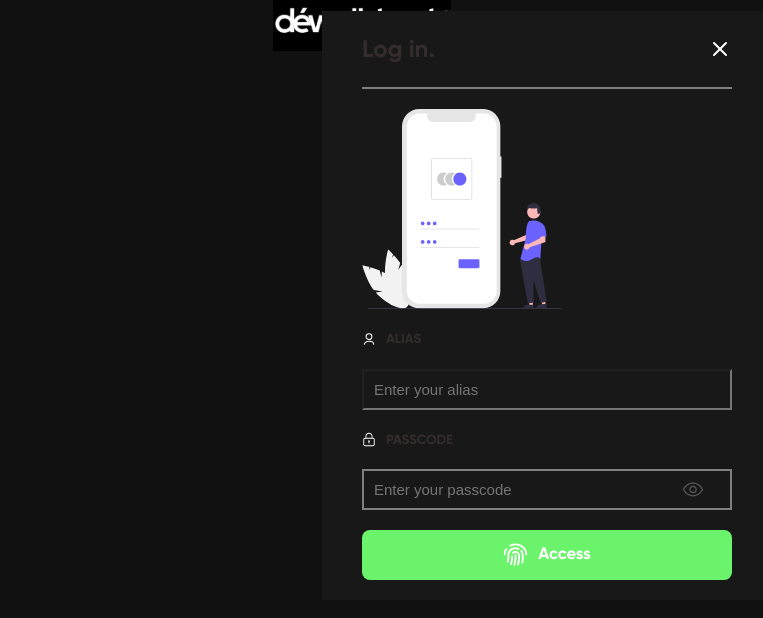
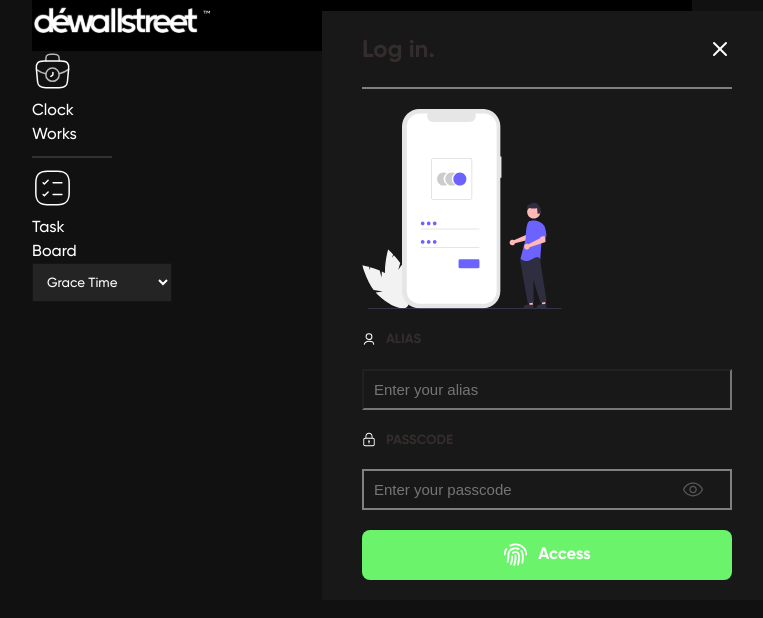
Before and after one commit to chieftain-defutura/Dewallstreet-Timesheet, a React (Vite) app: page / in a window 1280 px wide. Shown: the top 618 px of the page, without its empty margins (278-1041 px from the left). Built offline with nearby package versions, Linux system fonts and the light colour scheme.

Commit message:
pull loginpage

```diff
--- a/src/App.jsx
+++ b/src/App.jsx
@@ -1,10 +1,11 @@
 import { useState } from "react";
 import "./App.css";
 import Login_Page from "./components/Login_page/login_page";
-import Task from "./components/Assigntasks";
+
 import Header from "./components/Header/header";
 import { Route, Router, Routes } from "react-router-dom";
 import Homepage from "./pages/Home";
+import Task from "./components/Assigntasks";
 function App() {
   const [count, setCount] = useState(0);
 
@@ -14,6 +15,7 @@ function App() {
       <Routes>
         <Route path="/" element={<Homepage />} />
       </Routes>
+      <Task />
     </>
   );
 }
--- a/src/components/Assigntasks/assigntasks.css
+++ b/src/components/Assigntasks/assigntasks.css
@@ -1,10 +1,11 @@
 .clock_work,
 .task_board {
-  font-family: Gilroy-Bold;
+  font-family: Gilroy-Medium;
+  font-size: 16px;
 }
 .horizontal_line {
   border: 1px solid rgb(51, 50, 50);
-  width: 50px;
+  width: 80px;
 }
 .clock_work a,
 .task_board a {
--- a/src/components/Assigntasks/index.jsx
+++ b/src/components/Assigntasks/index.jsx
@@ -11,4 +11,4 @@ const Task =()=>{
     )
 }
 
-export default Task
+export default Task;
--- a/src/components/Timelinegraph/timelinegraph.css
+++ b/src/components/Timelinegraph/timelinegraph.css
@@ -1,6 +1,31 @@
-.timeline_graph > select option {
-  background-color: white;
+.timeline_header {
+  font-family: Gilroy-Medium;
+  color: white;
+  font-size: 13px;
+  display: flex;
+  gap: 180px;
 }
-/* #selection{
-    color: white;
-} */
+.timeline_header form select {
+  width: 140px;
+  padding: 10px;
+  background-color: rgb(37, 36, 36);
+  color: white;
+  border: 0.1px solid rgb(23, 20, 20);
+  font-family: Gilroy-Medium;
+  outline: none;
+}
+.time_period {
+  display: flex;
+  gap: 50px;
+}
+.horizontal_line_week {
+  border-bottom: 1px solid white;
+  width: 80px;
+}
+.week,
+.month,
+.year {
+  display: flex;
+  flex-direction: column;
+  align-items: center;
+}
--- a/src/components/Timelinegraph/timelinegraph.jsx
+++ b/src/components/Timelinegraph/timelinegraph.jsx
@@ -3,30 +3,29 @@ import "./timelinegraph.css";
 const Timelinegraph = () => {
   return (
     <div>
-      <select>
-        <option value="Grace Time">Grace Time</option>
-        <option value="Week">Week</option>
-        <option value="Months">Months</option>
-        <option value="Year">Year</option>
-      </select>
-      {/* <select id="cars" name="carlist" form="carform">
-        <option value="volvo">Volvo</option>
-        <option value="saab">Saab</option>
-        <option value="opel">Opel</option>
-        <option value="audi">Audi</option>
-      </select> */}
       <div className="timeline_header">
         <form>
-          {/* <input type="text" placeholder=""/> */}
-          {/* <select>
+          <select>
             <option value="Grace Time">Grace Time</option>
             <option value="Week">Week</option>
             <option value="Months">Months</option>
             <option value="Year">Year</option>
-          </select> */}
-
-          <label for="cars">Choose a car:</label>
+          </select>
         </form>
+        <div className="time_period">
+          <div className="week">
+            <p>Week</p>
+            <div className="horizontal_line_week"></div>
+          </div>
+          <div className="month">
+            <p>Months</p>
+            <div className="horizontal_line"></div>
+          </div>
+          <div className="year">
+            <p>Year</p>
+            <div className="horizontal_line"></div>
+          </div>
+        </div>
       </div>
     </div>
   );
```
Also changed, not shown: src/pages/Access/index.jsx (added, +14 -0 lines).
